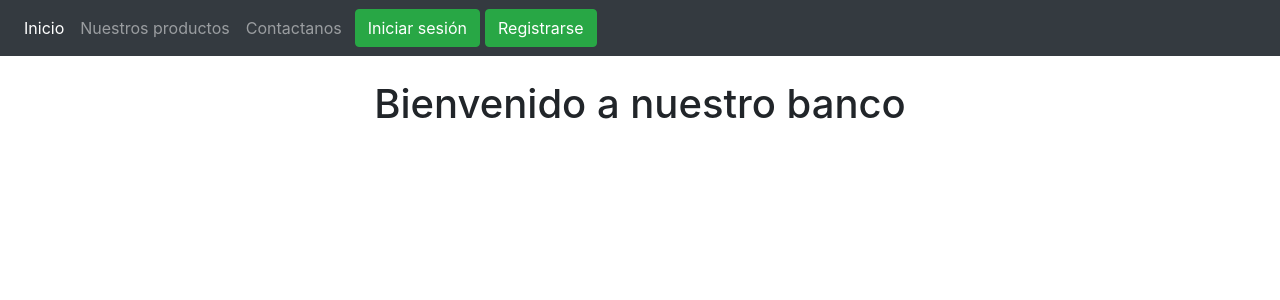
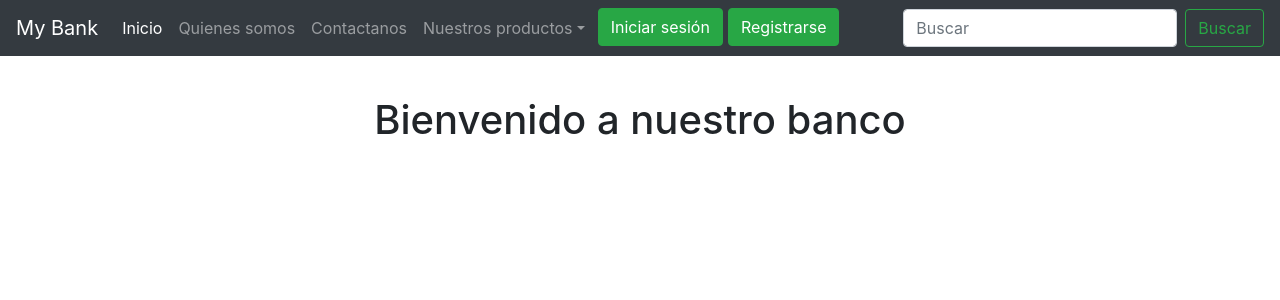
Before and after one commit to Carloszapata91/ProyectoBanco, an Angular app in the folder FrontEnd/: page /dashboard/inicio in a window 1280 px wide. Shown: the top 300 px of the page. Built offline with nearby package versions, Linux system fonts and the light colour scheme.

Commit message:
Barra de navegacion
Mejora de los elementos de la barra de navegacion

```diff
--- a/FrontEnd/src/app/screens/dashboard/dashboard.component.html
+++ b/FrontEnd/src/app/screens/dashboard/dashboard.component.html
@@ -1,22 +1,39 @@
 <div class="container-fluid">
-    <div class="row">
-        <div class="col p-0">
-            <nav class="navbar navbar-expand-lg navbar-dark bg-dark w-100">
-                <button class="navbar-toggler" type="button" data-toggle="collapse" data-target="#navbarNavAltMarkup" aria-controls="navbarNavAltMarkup" aria-expanded="false" aria-label="Toggle navigation">
-                    <span class="navbar-toggler-icon"></span>
-                </button>
-                <div class="collapse navbar-collapse" id="navbarNavAltMarkup">
-                    <div class="navbar-nav">
-                    <a class="nav-item nav-link active" [routerLink]="['inicio']">Inicio</a>
-                    <a class="nav-item nav-link" [routerLink]="['category']">Nuestros productos</a>
-                    <a class="nav-item nav-link"  >Contactanos</a>
-                    </div>
-                    <button class="btn btn-success" style="margin-right: 10px" style="margin-left: 5px"   [routerLink]="['card-product']">Iniciar sesión</button>
-                    <div> <button class="btn btn-success" style="margin-right: 10px" style="margin-left: 5px" [routerLink]="['card-product']">Registrarse</button> </div>
+
+    <nav class="navbar navbar-expand-md navbar-dark bg-dark fixed-top">
+        <a class="navbar-brand" >My Bank</a>
+        <button class="navbar-toggler" type="button" data-toggle="collapse" data-target="#navbarsExampleDefault" aria-controls="navbarsExampleDefault" aria-expanded="false" aria-label="Toggle navigation">
+          <span class="navbar-toggler-icon"></span>
+        </button>
+
+        <div class="collapse navbar-collapse" id="navbarsExampleDefault">
+          <ul class="navbar-nav mr-auto">
+            <a class="nav-item nav-link active" [routerLink]="['inicio']">Inicio</a>
+                        <a class="nav-item nav-link" [routerLink]="['category']">Quienes somos</a>
+            <a class="nav-item nav-link"  >Contactanos</a>
+
+             <li class="nav-item dropdown">
+                <a class="nav-link dropdown-toggle" href="http://example.com" id="dropdown01" data-toggle="dropdown" aria-haspopup="true" aria-expanded="false">Nuestros productos</a>
+                <div class="dropdown-menu" aria-labelledby="dropdown01">
+                  <a class="dropdown-item" href="#">Cuenta de ahorros</a>
+                  <a class="dropdown-item" href="#">Cuenta corriente</a>
+                  <a class="dropdown-item" href="#">Hipotecas</a>
+                  <a class="dropdown-item" href="#">Prestamos</a>
                 </div>
-            </nav>
+              </li>
+                        <div> <button class="btn btn-success" style="margin-right: 10px" style="margin-left: 5px"   [routerLink]="['card-product']">Iniciar sesión</button>  </div>
+                        <div> <button class="btn btn-success" style="margin-right: 10px" style="margin-left: 5px"  [routerLink]="['card-product']">Registrarse</button> </div>
+
+
+          </ul>
+          <form class="form-inline my-2 my-lg-0">
+             <input class="form-control mr-sm-2" type="text" placeholder="Buscar" aria-label="Search">
+            <div> <button class="btn btn-outline-success my-2 my-sm-0" type="submit">Buscar</button>  </div>
+          </form>
         </div>
-    </div>
+      </nav>
+      <br>
+      <br>
     <div class="row">
         <div class="col">
             <router-outlet></router-outlet>
--- a/FrontEnd/src/app/screens/home/home.component.html
+++ b/FrontEnd/src/app/screens/home/home.component.html
@@ -1,5 +1,11 @@
+
+
 <div style="text-align: center;">
+    <br>
     <br>
     <h1> Bienvenido a nuestro banco </h1>
 
+
+
+
 </div>
```
Also changed, not shown: FrontEnd/src/app/screens/home/imagen1.jpeg (added).
